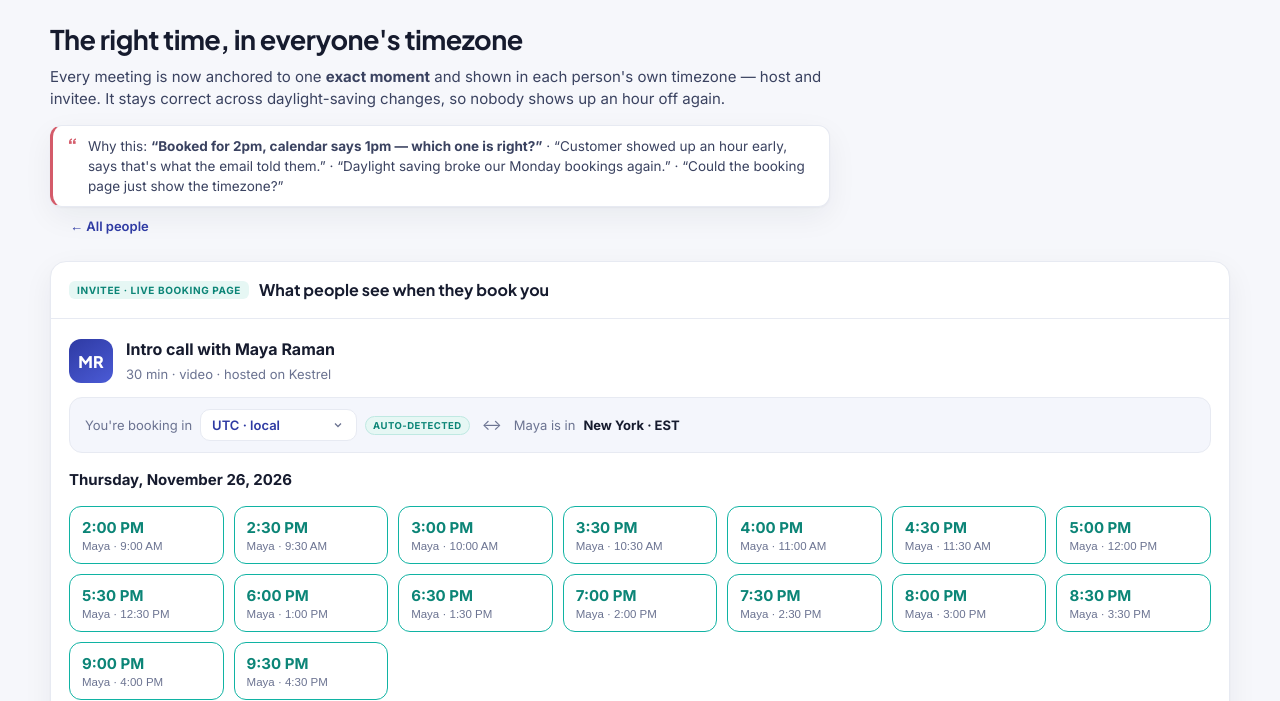
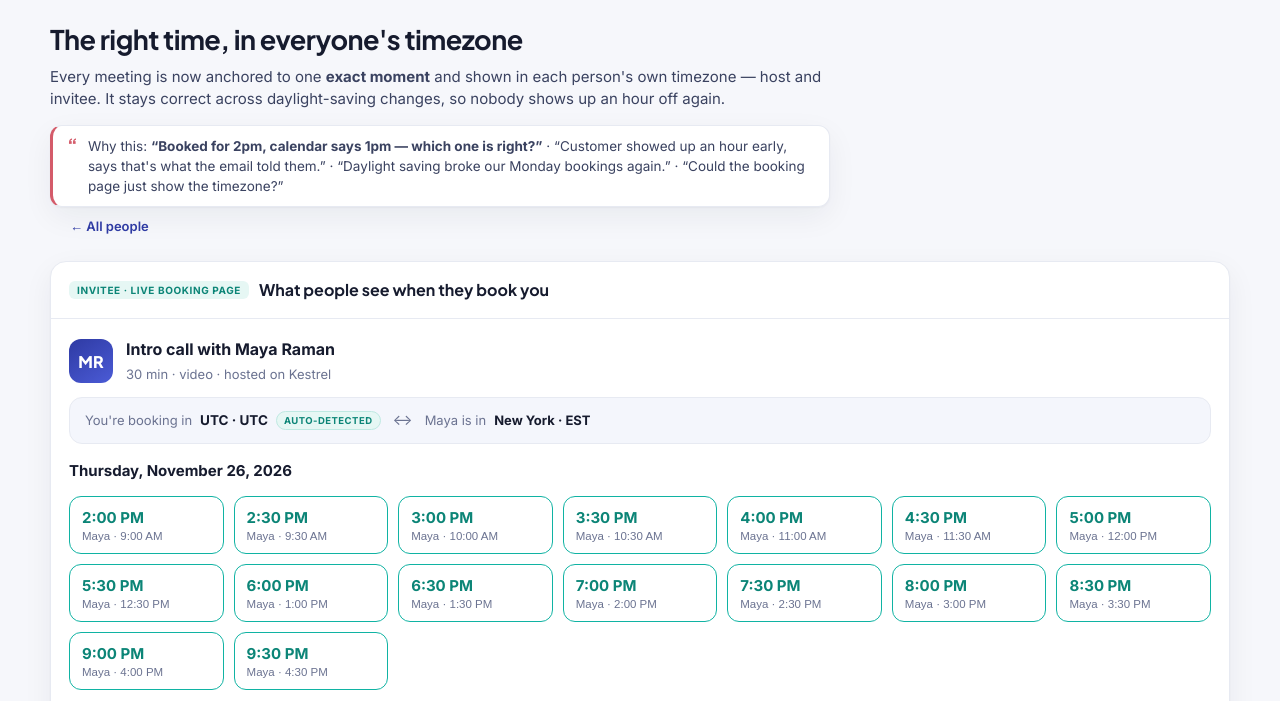
Before and after one commit to yashgupta2896-lgtm/kestrel-timezone, a plain HTML site: page index.html in a window 1280 px wide. Both pictures are taken after a click on the button 342 px from the left and 442 px from the top of the page. Shown: the part 66-767 px from the top of the page. Drawn offline with Linux system fonts and the light colour scheme.

Commit message:
Invitee timezone is now read-only (auto-detected); booking screen has no editable fields
Co-Authored-By: Claude Opus 4.8 <noreply@anthropic.com>

```diff
--- a/index.html
+++ b/index.html
@@ -68,6 +68,7 @@
   .tzbar .side b{color:var(--ink);font-weight:700}
   .tzbar .swap{color:var(--muted);font-size:15px;margin:0 -2px}
   .tzsel{width:auto;min-width:148px;padding:7px 30px 7px 11px;font-size:13px;font-weight:600;color:var(--indigo-ink);background-color:#fff}
+  .tzval{color:var(--indigo-ink);font-weight:700;font-size:13.5px}
   .tzbar .auto{font:700 9.5px Inter;letter-spacing:.05em;text-transform:uppercase;color:var(--teal-ink);background:var(--teal-soft);border:1px solid #BFE9E2;padding:3px 7px;border-radius:999px}
   .daynav{font-weight:700;font-size:15px;margin:2px 0 14px}
   .empty{padding:22px 14px;text-align:center;color:var(--muted);font-size:13px;border:1px dashed var(--line);border-radius:12px}
@@ -230,7 +231,7 @@
         </div>
         <div class="tzbar">
           <div class="side"><span class="mut">You're booking in</span>
-            <select id="invTz" class="tzsel"></select>
+            <b id="invTzLabel" class="tzval">—</b>
             <span class="auto" id="autoTag">auto-detected</span>
           </div>
           <span class="swap" aria-hidden="true">↔</span>
@@ -354,9 +355,7 @@
       if(z[0]===val)o.selected=true;sel.appendChild(o);
     });
   }
-  var invSel=document.getElementById("invTz");          // host zone is a fixed account setting; only the invitee's zone is interactive
-  fill(invSel,inv);
-  invSel.onchange=function(){inv=this.value;render();};
+  // invitee zone is auto-detected and read-only; host zone is a fixed account setting — nothing on this screen is editable
   document.getElementById("hours").onchange=function(){var p=this.value.split("-");hoursStart=+p[0];hoursEnd=+p[1];render();};
 
   // ---- render booking page ----
@@ -365,6 +364,7 @@
     // one place for timezone context: the bar
     document.getElementById("hostZoneLabel").textContent=label(host)+" · "+zoneName(dref0,host);
     document.getElementById("hostSetVal").textContent=label(host)+" · "+zoneName(dref0,host);
+    document.getElementById("invTzLabel").textContent=label(inv)+" · "+zoneName(dref0,inv);
     var det=(Intl.DateTimeFormat().resolvedOptions().timeZone||"").replace("Asia/Calcutta","Asia/Kolkata");
     document.getElementById("autoTag").style.display = (inv===det)?"inline-block":"none";
 
```
